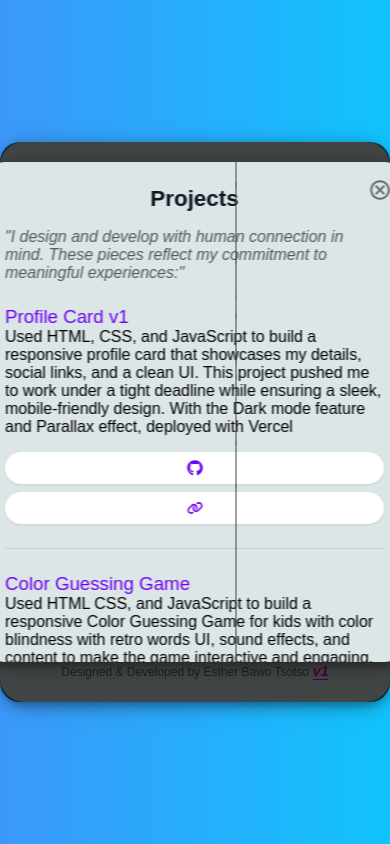
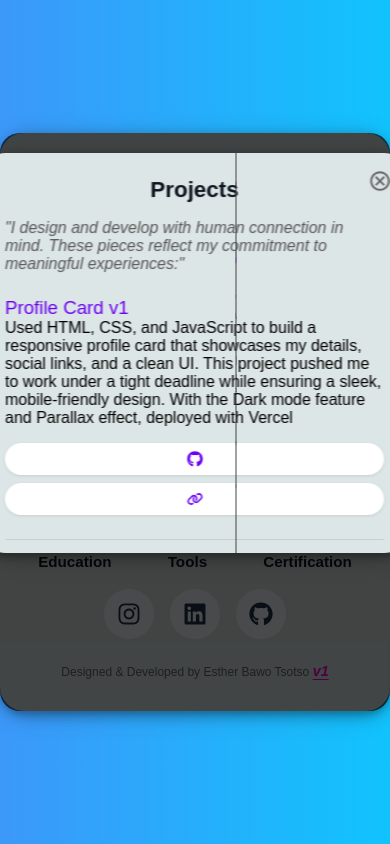
Before and after one commit to estheticallybawo/esther-portfolio-v2, a React (Vite) app: page / in a window 390 px wide. Both pictures are taken after a click on the button "Projects". Built offline with nearby package versions, Linux system fonts and the light colour scheme; a web font is replaced by a local one.

Commit message:
Responsiveness

```diff
--- a/src/components/ProfileCard.module.css
+++ b/src/components/ProfileCard.module.css
@@ -455,7 +455,7 @@
 }
 
 /* Responsive */
-@media (max-width: 768px) {
+@media (max-width: 480px) {
   .certificationName {
     font-size: 0.9rem;
   }
@@ -756,7 +756,7 @@
 }
 
 /* Responsive */
-@media (max-width: 768px) {
+@media (max-width: 480px) {
   .toolHeader {
     gap: 0.75rem;
   }
@@ -857,7 +857,7 @@
 }
 
 /* Responsive */
-@media (max-width: 768px) {
+@media (max-width: 480px) {
   .quoteText {
     font-size: 1rem;
   }
@@ -990,7 +990,8 @@
     transform: scale(1.05);
   }
 
-  @media (max-width: 768px) {
+
+  @media (max-width: 480px) {
     .projectsModal,
     .educationModal,
     .skillsModal,
@@ -1001,7 +1002,7 @@
       left: 50%;
       max-width: none;
       transform: translate(-50%, 0);
-      max-height: 500px;
+      max-height: 400px;
       padding: 1.5rem;
       animation: mobileModalFadeIn 0.4s cubic-bezier(0.16, 1, 0.3, 1) forwards;
     }
@@ -1009,6 +1010,9 @@
     .card {
       position: relative;
       z-index: 1;
+      transform: translateY(0);
+      width: 100%;
+      height: auto;
     }
 
     .overlay {
```
